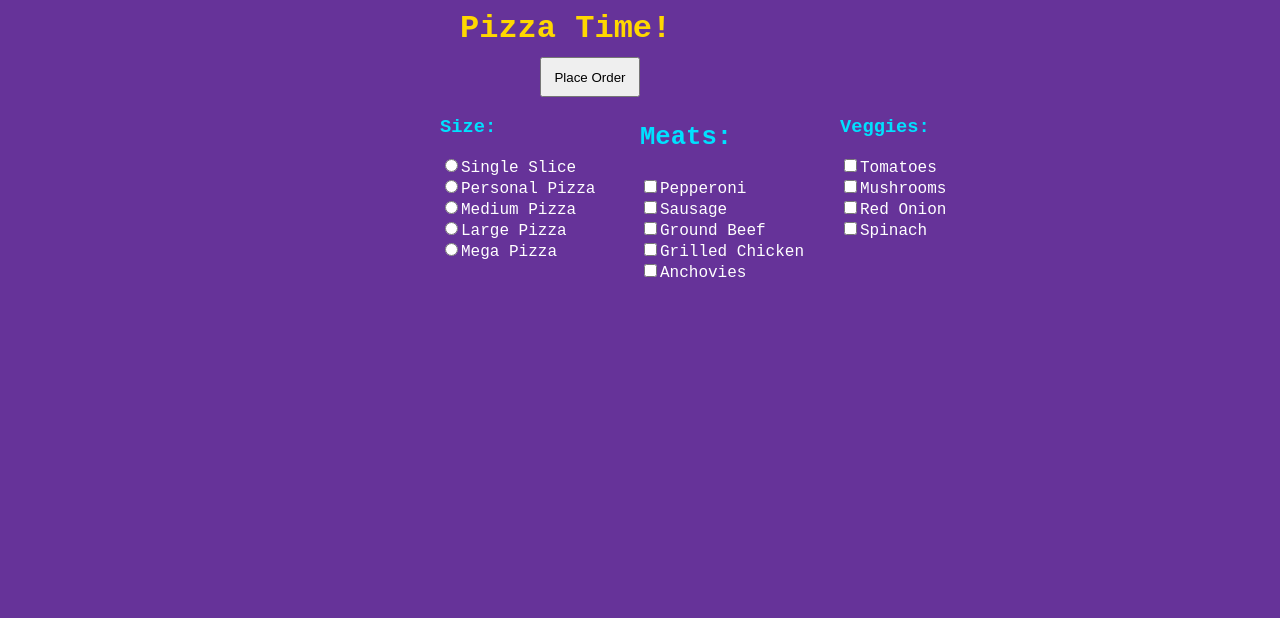
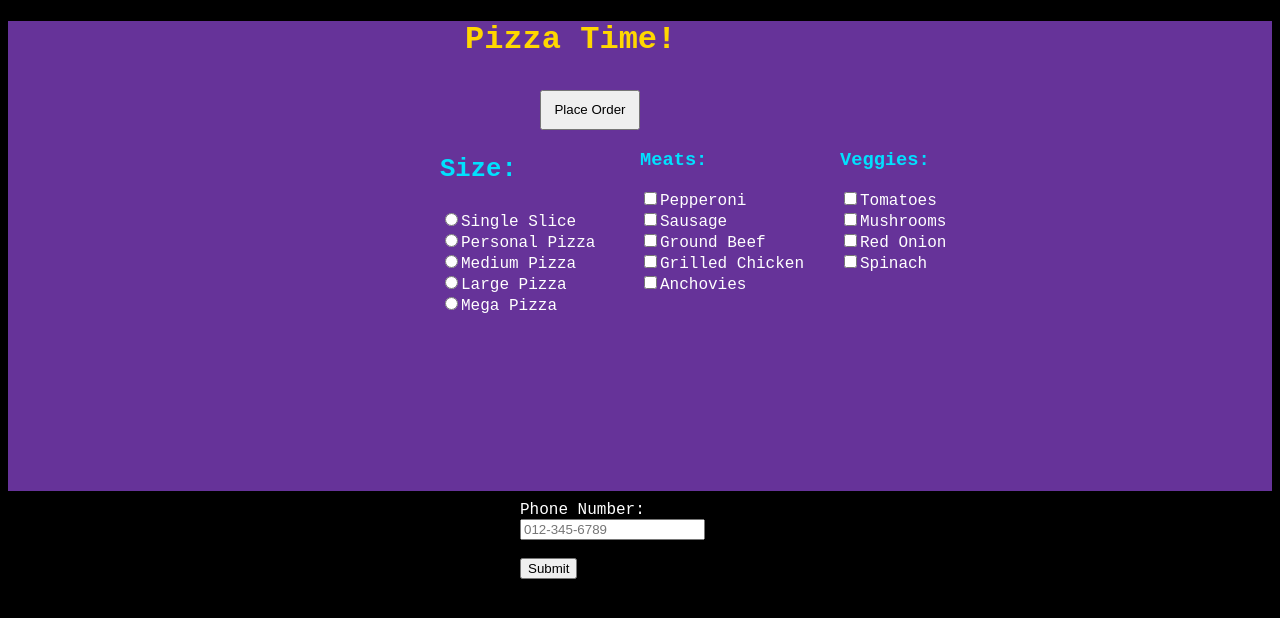
Before and after one commit to kevlarsov/JavaScript-Projects, a plain HTML site: page pizza/pizza.html in a window 1280 px wide. Drawn offline with Linux system fonts and the light colour scheme.

Commit message:
testing multiple features

```diff
--- a/pizza/css/style.css
+++ b/pizza/css/style.css
@@ -1,10 +1,16 @@
+html {
+    background-color: black;
+}
+
 body {
     background-color: rebeccapurple;
+    opacity: 1;
+    transition: 1s opacity;
 }
 
-h1 {
-    font-family: 'Courier New', Courier, monospace;
-    color: gold;
+body.fade-out {
+    opacity: 0;
+    transition: none;
 }
 
 h3 {
@@ -53,6 +59,12 @@ div {
     float: right;
 }
 
+.pnform {
+    position: absolute;
+    margin-left: 40%;
+    margin-right: 40%;
+}
+
 #showText {
     width: 200px;
     height: 190px;
@@ -72,3 +84,16 @@ div {
     width: 100px;
     height: 40px;
 }
+
+.shaker {
+    position: relative;
+    font-family: 'Courier New', Courier, monospace;
+    color: gold;
+    animation: mover 5s infinite;
+}
+
+@keyframes mover {
+    0% {left: 25px;}
+    50% {left: 65px;}
+    100% {left: 25px;}
+}
--- a/pizza/js/main.js
+++ b/pizza/js/main.js
@@ -59,3 +59,12 @@ function getTopping(runningTotal,text1) {
     document.getElementById("showText").innerHTML = text1;
     document.getElementById("totalPrice").innerHTML = "<h3>Total: <strong>$"+runningTotal+".00"+"</strong></h3>";
 }
+
+//PN FORM VALIDATION
+function validateform() {
+    let x = document.forms['myform']['pn'].value;
+    if (x == '') {
+        alert('Please enter your phone number!');
+        return false;
+    }
+}
--- a/pizza/pizza.html
+++ b/pizza/pizza.html
@@ -8,8 +8,18 @@
 		<link rel="stylesheet" href="./css/style.css">
 	</head>
 	<body>
+
+		<script>
+			//ADD FADE-OUT CLASS
+			document.body.classList.add('fade-out');
+			//REMOVE FADE-OUT CLASS ONCE PAGE LOADED
+			window.addEventListener('DOMContentLoaded', () => {
+				document.body.classList.remove('fade-out');
+			});
+		</script>
+
 		<div id="menuBG">
-			<h1 style="margin:0 0px 0 20px">Pizza Time!</h1>
+			<h1 class="shaker">Pizza Time!</h1>
 			<input id="btnOrder" type="button" onclick="getReceipt()" value="Place Order">
 			<form id="frmMenu">
 				<div class="menu right">
@@ -20,8 +30,7 @@
 					<input class="toppings" type="checkbox" name="Topping" value="Spinach">Spinach<br>
 				</div>
 				<div class="menu mid">
-					<!--RESPONSIVE FONT SIZE, FOLLOWS VIEWPORT WIDTH-->
-					<h3 style="font-size:2vw;">Meats:</h3>
+					<h3>Meats:</h3>
 					<input class="toppings" type="checkbox" name="Topping" value="Pepperoni">Pepperoni<br>
 					<input class="toppings" type="checkbox" name="Topping" value="Sausage">Sausage<br>
 					<input class="toppings" type="checkbox" name="Topping" value="Ground Beef">Ground Beef<br>
@@ -29,7 +38,8 @@
 					<input class="toppings" type="checkbox" name="Topping" value="Anchovies">Anchovies<br>
 				</div>
 				<div class="menu left">
-					<h3>Size:</h3>
+					<!--RESPONSIVE FONT SIZE, FOLLOWS VIEWPORT WIDTH-->
+					<h3 style="font-size:2vw;">Size:</h3>
 					<input class="size" type="radio" name="Size" value="Single Slice">Single Slice<br>
 					<input class="size" type="radio" name="Size" value="Personal Pizza">Personal Pizza<br>
 					<input class="size" type="radio" name="Size" value="Medium Pizza">Medium Pizza<br>
@@ -42,5 +52,17 @@
 				</div>
 			</form>
 		</div>
+
+		<!--PN FORM-->
+		<div class="pnform">
+			<form name="myform" action="/action_page.php" onsubmit="return validateform()" method="post">
+				<label for="pn">Phone Number:</label>
+				<br>
+				<!--REQUIRED ATTRIBUTE FOR POP-UP WARNING-->
+				<input type="text" id="pn" name="pn" placeholder="012-345-6789" required>
+				<br><br>
+				<input type="submit" value="Submit">
+			</form>
+		</div>
 	</body>
 </html>
```
